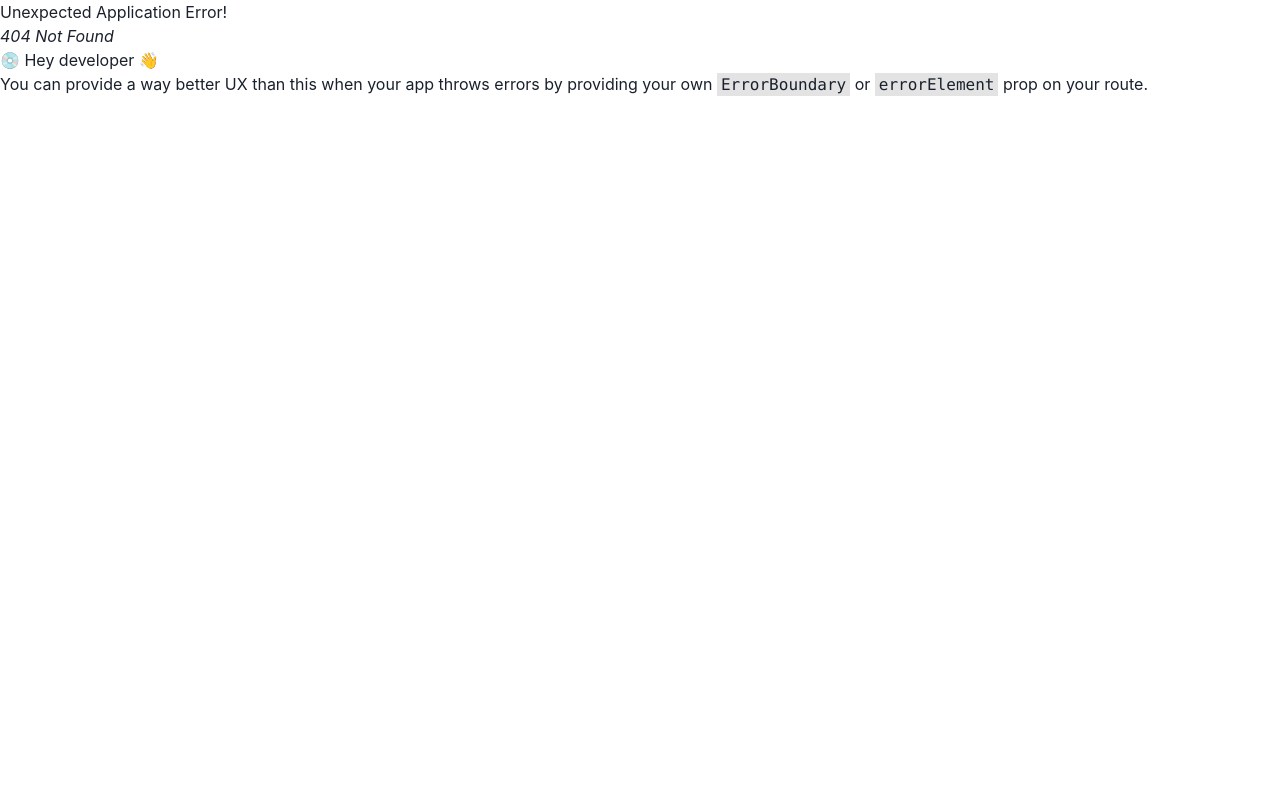
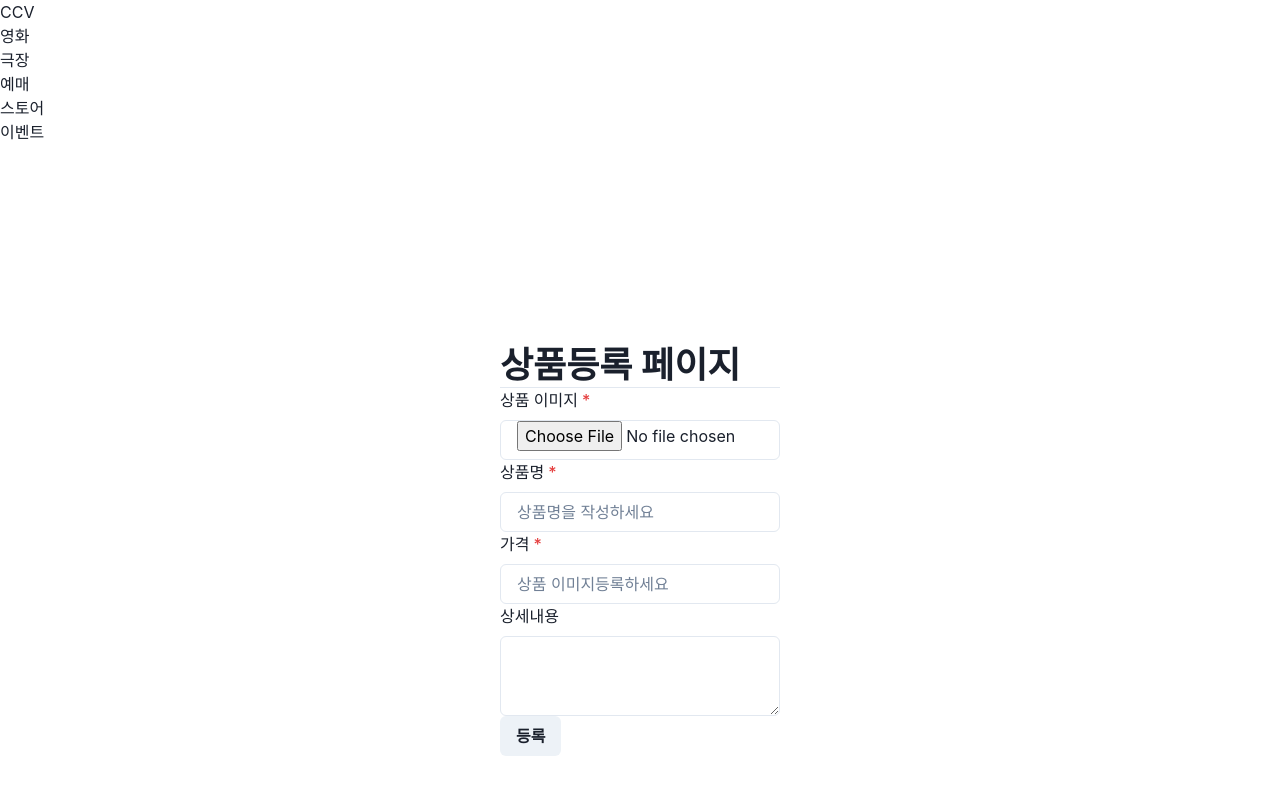
Before and after one commit to arbiterkdh/prj3, a React (Vite) app in the folder frontend/: page /store/add in a window 1280 px wide. Before the commit this address had no page. Shown: the top 794 px of the page. Built offline with nearby package versions, Linux system fonts and the light colour scheme.

Commit message:
store add 페이지 작성중

```diff
--- a/frontend/src/App.jsx
+++ b/frontend/src/App.jsx
@@ -6,6 +6,8 @@ import { Book } from "./page/book/Book.jsx";
 import { Theater } from "./page/theater/Theater.jsx";
 import { Store } from "./page/store/Store.jsx";
 import { Promo } from "./page/promotion/Promo.jsx";
+import { StoreAdd } from "./page/store/add/StoreAdd.jsx";
+import { StoreList } from "./StoreList.jsx";
 
 const router = createBrowserRouter([
   {
@@ -17,7 +19,20 @@ const router = createBrowserRouter([
       { path: "book", element: <Book /> },
       { path: "theater", element: <Theater /> },
       { path: "promotion", element: <Promo /> },
-      { path: "store", element: <Store /> },
+      {
+        path: "store",
+        element: <Store />,
+        children: [
+          {
+            index: true,
+            element: <StoreList />,
+          },
+          {
+            path: "add",
+            element: <StoreAdd />,
+          },
+        ],
+      },
     ],
   },
 ]);
--- /dev/null
+++ b/frontend/src/StoreList.jsx
@@ -0,0 +1,9 @@
+import { Box } from "@chakra-ui/react";
+
+export function StoreList() {
+  return (
+    <Box>
+      <h1>상품 리스트 페이지</h1>
+    </Box>
+  );
+}
--- a/frontend/src/page/Home.jsx
+++ b/frontend/src/page/Home.jsx
@@ -1,8 +1,12 @@
-import {Box} from "@chakra-ui/react";
-import {Navbar} from "../component/Navbar.jsx"
+import { Box } from "@chakra-ui/react";
+import { Navbar } from "../component/Navbar.jsx";
+import { Outlet } from "react-router-dom";
 
 export function Home() {
-  return <Box>
-    <Navbar />
-  </Box>;
+  return (
+    <Box>
+      <Navbar />
+      <Outlet />
+    </Box>
+  );
 }
--- a/frontend/src/page/store/Store.jsx
+++ b/frontend/src/page/store/Store.jsx
@@ -1,3 +1,21 @@
+import { Box } from "@chakra-ui/react";
+import { Outlet } from "react-router-dom";
+
 export function Store() {
-  return null;
+  return (
+    <Box
+      mx={{
+        base: 0,
+        lg: 500,
+      }}
+      my={{
+        base: 0,
+        lg: 200,
+      }}
+    >
+      {/*<Heading>스토어 페이지입니다</Heading>*/}
+      {/*<hr />*/}
+      <Outlet />
+    </Box>
+  );
 }
--- /dev/null
+++ b/frontend/src/page/store/add/StoreAdd.jsx
@@ -0,0 +1,48 @@
+import {
+  Box,
+  Button,
+  Flex,
+  FormControl,
+  FormLabel,
+  Heading,
+  Input,
+  Textarea,
+} from "@chakra-ui/react";
+
+export function StoreAdd() {
+  return (
+    <Box>
+      <Box>
+        <Heading>상품등록 페이지</Heading>
+      </Box>
+
+      <hr />
+      <Box>
+        <Box></Box>
+        <FormControl isRequired>
+          <FormLabel>상품 이미지</FormLabel>
+          <Input type={"file"} placeholder="상품 이미지 등록하세요" />
+        </FormControl>
+
+        <FormControl isRequired>
+          <FormLabel>상품명</FormLabel>
+          <Input placeholder="상품명을 작성하세요" />
+        </FormControl>
+
+        <FormControl isRequired>
+          <FormLabel>가격</FormLabel>
+          <Input placeholder="상품 이미지등록하세요" />
+        </FormControl>
+
+        <FormControl isRequiredd>
+          <FormLabel>상세내용</FormLabel>
+          <Textarea></Textarea>
+        </FormControl>
+
+        <Flex>
+          <Button>등록</Button>
+        </Flex>
+      </Box>
+    </Box>
+  );
+}
```
